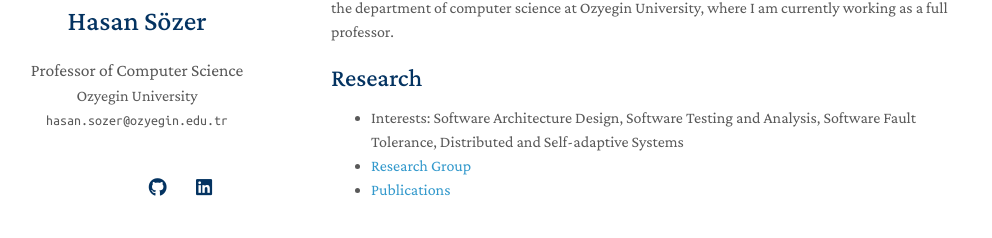
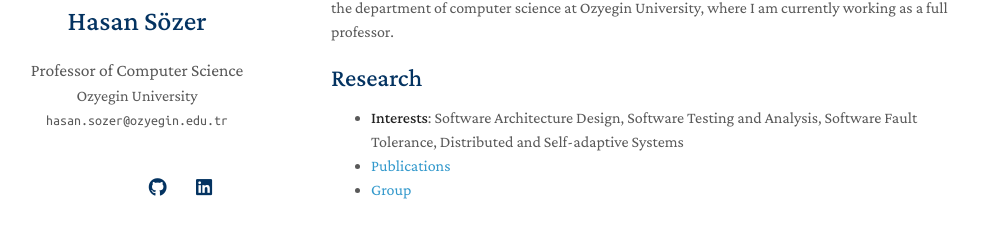
Before and after one commit to hasansozer/hasansozer.github.io, a Jekyll site: the page built from index.md, in a window 1280 px wide. Shown: the part 209-447 px from the top of the page, without its empty margins (139-1131 px from the left). Built offline with Jekyll 4.4.1, drawn with Linux system fonts in a browser that asks for light colours; nearby versions of some CDN libraries; a style sheet for code colours, icons or effects is not loaded; our own code applies the rules of GitHub Pages for plain Markdown files.

Commit message:
Update index.md

```diff
--- a/index.md
+++ b/index.md
@@ -8,6 +8,6 @@ I received my B.Sc. and M.Sc. degrees in computer engineering from Bilkent Unive
 
 ## Research
 
-- Interests: Software Architecture Design, Software Testing and Analysis, Software Fault Tolerance, Distributed and Self-adaptive Systems
-- [Research Group](https://srl.ozyegin.edu.tr/)
+- **Interests**: Software Architecture Design, Software Testing and Analysis, Software Fault Tolerance, Distributed and Self-adaptive Systems
 - [Publications](https://dblp.uni-trier.de/pid/98/2704.html?view=by-year)
+- [Group](https://srl.ozyegin.edu.tr/)
```
